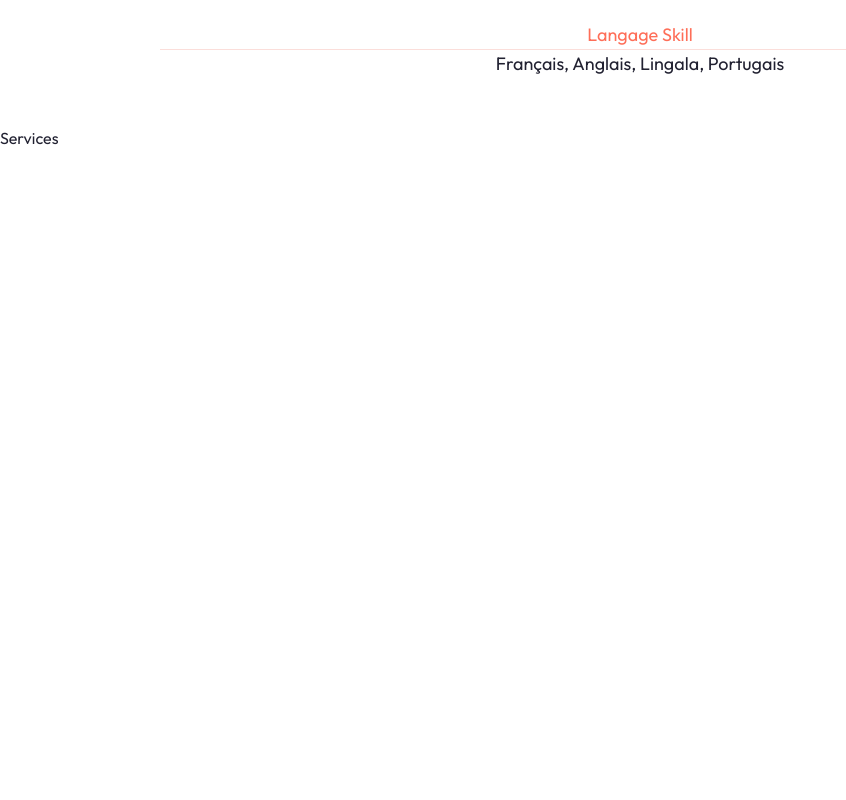
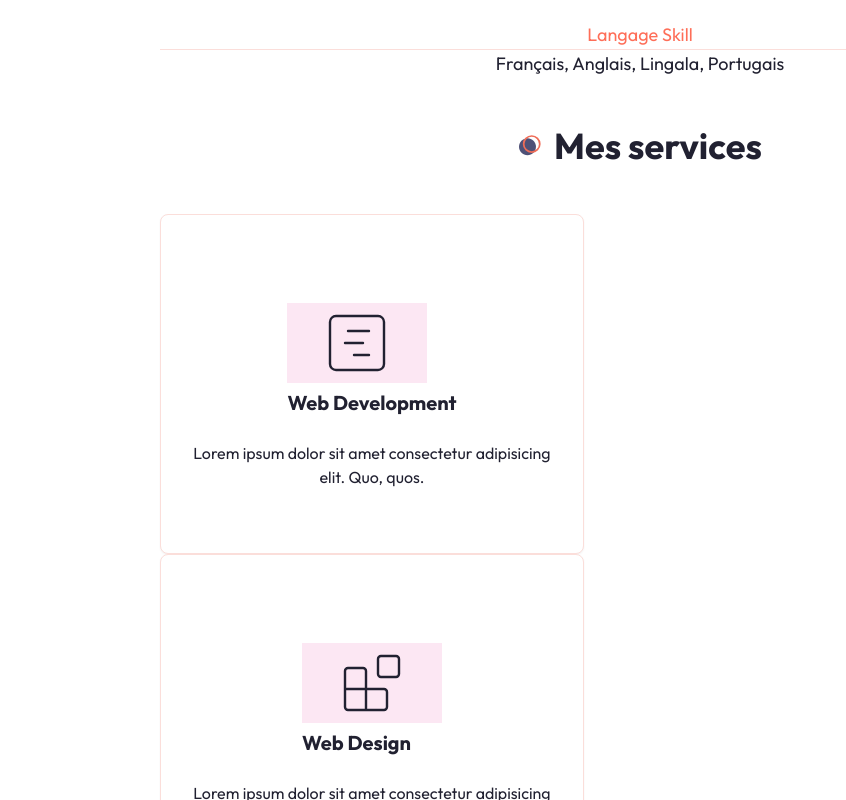
Before and after one commit to Ambrosioc/portfolio-next, a Next.js app: page / in a window 1280 px wide. Shown: the part 1540-2340 px from the top of the page, without its empty margins (0-846 px from the left). Built offline with nearby package versions, Linux system fonts and the light colour scheme.

Commit message:
add card on services components

```diff
--- a/components/Services.jsx
+++ b/components/Services.jsx
@@ -1,5 +1,62 @@
+import { GanttChartSquare, Blocks, Gem } from "lucide-react";
+import { Card, CardContent, CardHeader } from "./ui/card";
+
+const servicesData = [
+	{
+		icon: <GanttChartSquare size={72} strokeWidth={0.8} />,
+		title: "Web Development",
+		description:
+			"Lorem ipsum dolor sit amet consectetur adipisicing elit. Quo, quos.",
+	},
+	{
+		icon: <Blocks size={72} strokeWidth={0.8} />,
+		title: "Web Design",
+		description:
+			"Lorem ipsum dolor sit amet consectetur adipisicing elit. Quo, quos.",
+	},
+	{
+		icon: <Gem size={72} strokeWidth={0.8} />,
+		title: "App Development",
+		description:
+			"Lorem ipsum dolor sit amet consectetur adipisicing elit. Quo, quos.",
+	},
+];
+
 const Services = () => {
-	return <div>Services</div>;
+	return (
+		<section>
+			<div className="container mx-auto">
+				<h2 className="section-title mb-12 xl:mb-24 text-center mx-auto">
+					Mes services
+				</h2>
+				{/* grid items */}
+				<div>
+					{servicesData.map((item, index) => (
+						<Card
+							key={index}
+							className="w-full max-w-[424px] h-[300px flex flex-col pt-16 pb-10 justify-center items-center relative] ">
+							<CardHeader>
+								<div className="w-[140px] h-[80px] bg-pink-100 dark:bg-background flex justify-center items-center ">
+									{item.icon}
+								</div>
+								<h3 className="text-xl font-bold mb-4">{item.title}</h3>
+							</CardHeader>
+							<CardContent>
+								<p className="text-center">{item.description}</p>
+							</CardContent>
+							{/* <CardContent>
+								<div className="flex flex-col items-center">
+									<div className="text-3xl mb-4">{item.icon}</div>
+									<h3 className="text-xl font-bold mb-4">{item.title}</h3>
+									<p className="text-center">{item.description}</p>
+								</div>
+							</CardContent> */}
+						</Card>
+					))}
+				</div>
+			</div>
+		</section>
+	);
 };
 
 export default Services;
```
